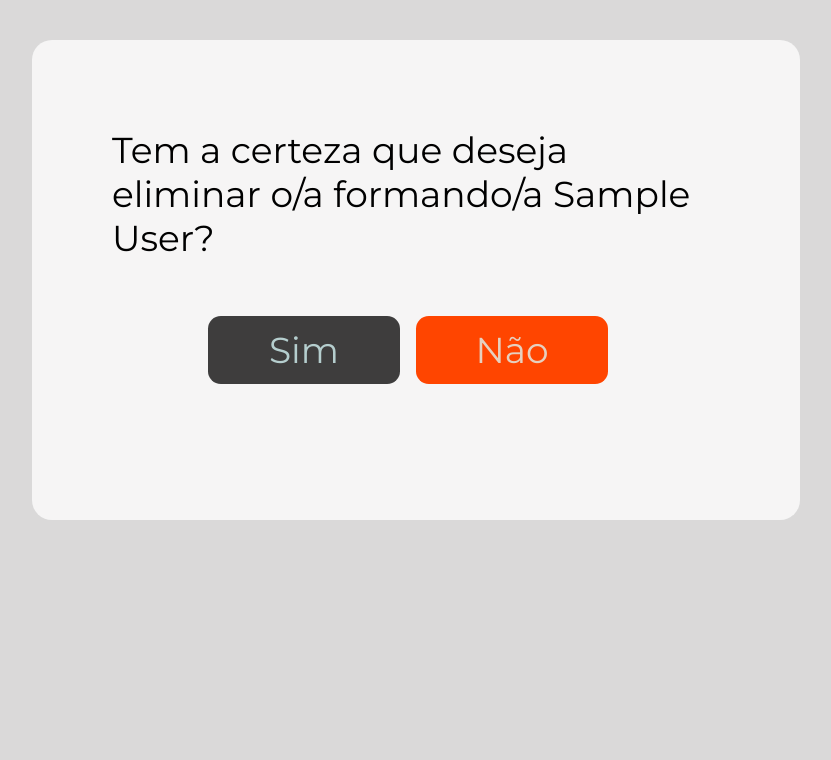
After one commit to maviam/appofficecourse, a Django app: template course/templates/course/student/confirm_deletion.html in a window 1280 px wide. The commit adds this page. Shown: the top 760 px of the page, without its empty margins (224-1055 px from the left). Run offline with Django 5.2, Linux system fonts and the light colour scheme; the template is opened without the code that fills it: values that come from a table or form of the project are taken from there, others are empty; tables that the repository leaves empty hold one stand-in row (values such as "Sample post").

Commit message:
Delete student

```diff
--- a/base_static/global/css/style.css
+++ b/base_static/global/css/style.css
@@ -174,3 +174,14 @@ th, td { width: 10vw; }
 }
 .buttons .delete { background-color: orangered;}
 .buttons a:hover { color: white; font-weight: 700; }
+
+/* ====================================================== DELETE STUDENT ================================================== */
+
+.confirm-delete {
+    width: 90%; height: 55vh; font-size: 2.25rem; padding: 3.25rem 1.25rem;
+    margin: 0 auto; display: flex; justify-content: center; align-items: center;
+    flex-direction: column;
+}
+
+.confirm-delete .buttons { width: 100%; padding: 2.50rem; margin: 1rem auto; display: flex; justify-content: center; }
+.confirm-delete .buttons a { width: 15vw; }
--- /dev/null
+++ b/course/templates/course/student/confirm_deletion.html
@@ -0,0 +1,16 @@
+{% extends "global/base.html" %}
+
+{% block content %}
+    <main class="data">
+        <div class="confirm-delete">
+            <span>Tem a certeza que deseja eliminar o/a formando/a {{ student.name}}? </span>
+            <div class="buttons">
+                <a href="{% url 'course:delete_student' student.id %}">Sim</a>
+                <a href="{% url 'course:see_student' student.id %}" class="delete">Não</a>
+            </div>
+        </div>
+
+
+    </main>
+
+{% endblock content %}
--- a/course/templates/course/student/student.html
+++ b/course/templates/course/student/student.html
@@ -42,7 +42,7 @@
     </main>
     <div class="buttons">
         <a href="{% url 'course:edit_student' student.id %}">Edit student</a>
-        <a href="{% url 'course:delete_student' student.id %}" class="delete" onclick="return confirm('Are you sure you want to delete this?')">
+        <a href="{% url 'course:confirm_deletion_student' student.id %}" class="delete">
             Delete student
         </a>
     </div>
--- a/course/urls.py
+++ b/course/urls.py
@@ -6,7 +6,8 @@ app_name = 'course'
 urlpatterns = [
     path('student/<int:student_id>/', views.student_information, name='see_student'),
     path('student/<int:student_id>/edit', views.create_student, name='edit_student'),
-    path('student/<int:student_id>/delete', views.delete_student, name='delete_student'),
+    path('student/<int:student_id>/delete', views.confirm_deletion_student, name='confirm_deletion_student'),
+    path('student/<int:student_id>/accepted_delete/', views.delete_student, name='delete_student'),
     path('course/<int:class_id>', views.main_data, name='main_data'),
     path('course/student/', views.create_student, name='new_student'),
     path('student/list/', views.list_of_students, name='students_list'),
```
Also changed, not shown: course/views/student_views.py (+26 -2 lines).
